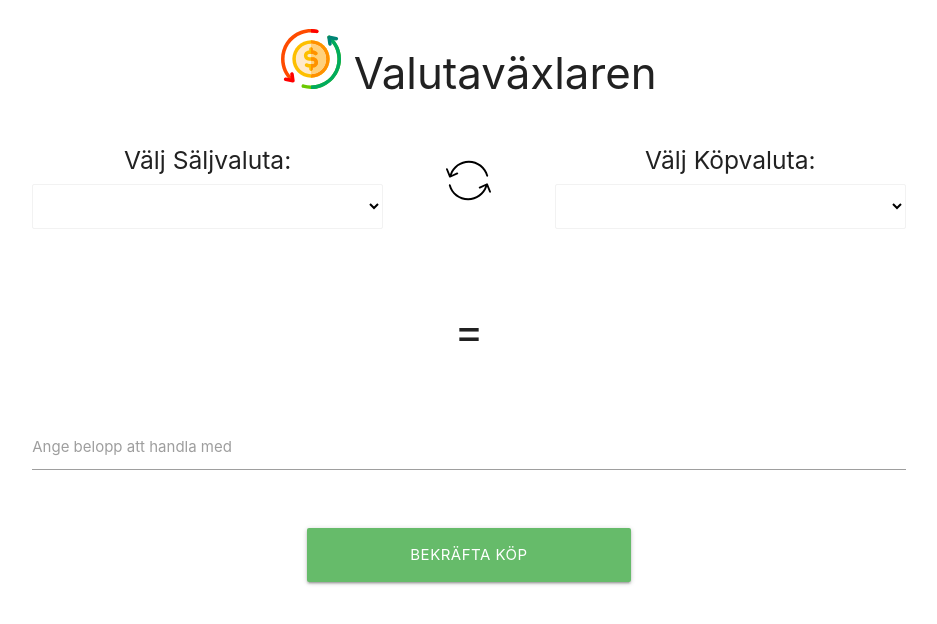
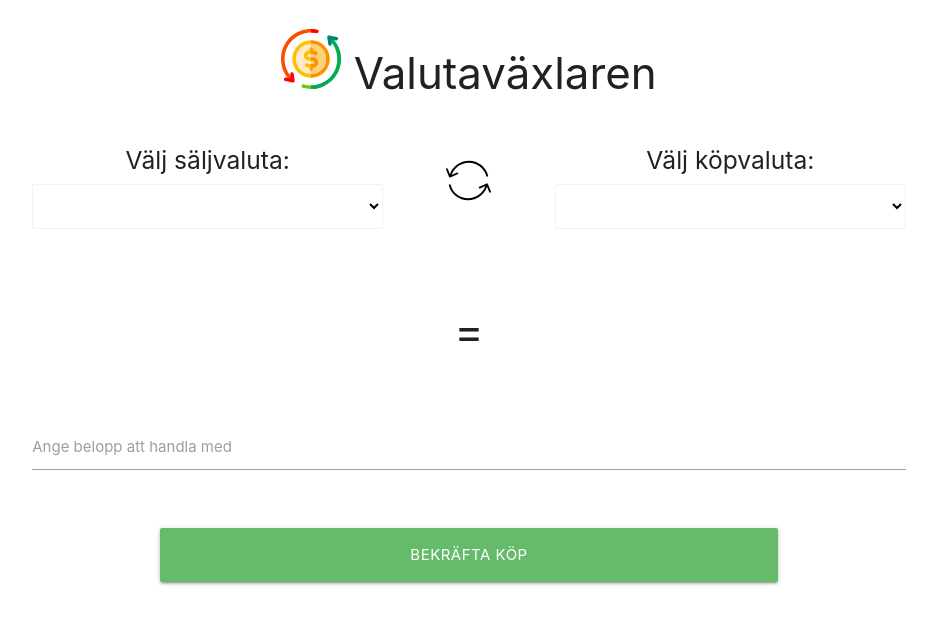
Before and after one commit to rilo84/ValutaOmvandlare, a React (Create React App) app: page / in a window 1280 px wide. Shown: the top 624 px of the page, without its empty margins (171-1108 px from the left). Built offline with nearby package versions, Linux system fonts and the light colour scheme; no server answers; the HTML template or start-up script is replaced by a standard one.

Commit message:
fixed button

```diff
--- a/src/Components/ValutaComponent/ValutaComponent.js
+++ b/src/Components/ValutaComponent/ValutaComponent.js
@@ -109,7 +109,7 @@ class ValutaComponent extends Component {
           </h3>
           <div className="row currContainer">
             <div className="input-field col s5">
-              <h5>Välj Säljvaluta:</h5>
+              <h5>Välj säljvaluta:</h5>
               <select
                 value={this.state.currencyNameA}
                 onChange={this.handleChange}
@@ -123,7 +123,7 @@ class ValutaComponent extends Component {
               <img onClick={this.swapCurrency} src={swapIcon} alt="icon" className="icon" />
             </div>
             <div className="input-field col s5">
-              <h5>Välj Köpvaluta:</h5>
+              <h5>Välj köpvaluta:</h5>
               <select
                 value={this.state.currencyNameB}
                 onChange={this.handleChange}
@@ -157,7 +157,7 @@ class ValutaComponent extends Component {
           </div>
         </div>
         <div className="row btn-row">
-          <div className="input-field col s4 push-s4">
+          <div className="input-field col s6 push-s3">
           <ModalBuy
                 Amount={this.state.amount}
                 NameBase={this.state.currencyNameA}
--- a/src/Styles/App.css
+++ b/src/Styles/App.css
@@ -3,7 +3,7 @@
 }
 
 .btn-large{
-  width:80%;
+  width:100%;
 }
 
 .logo{
```
